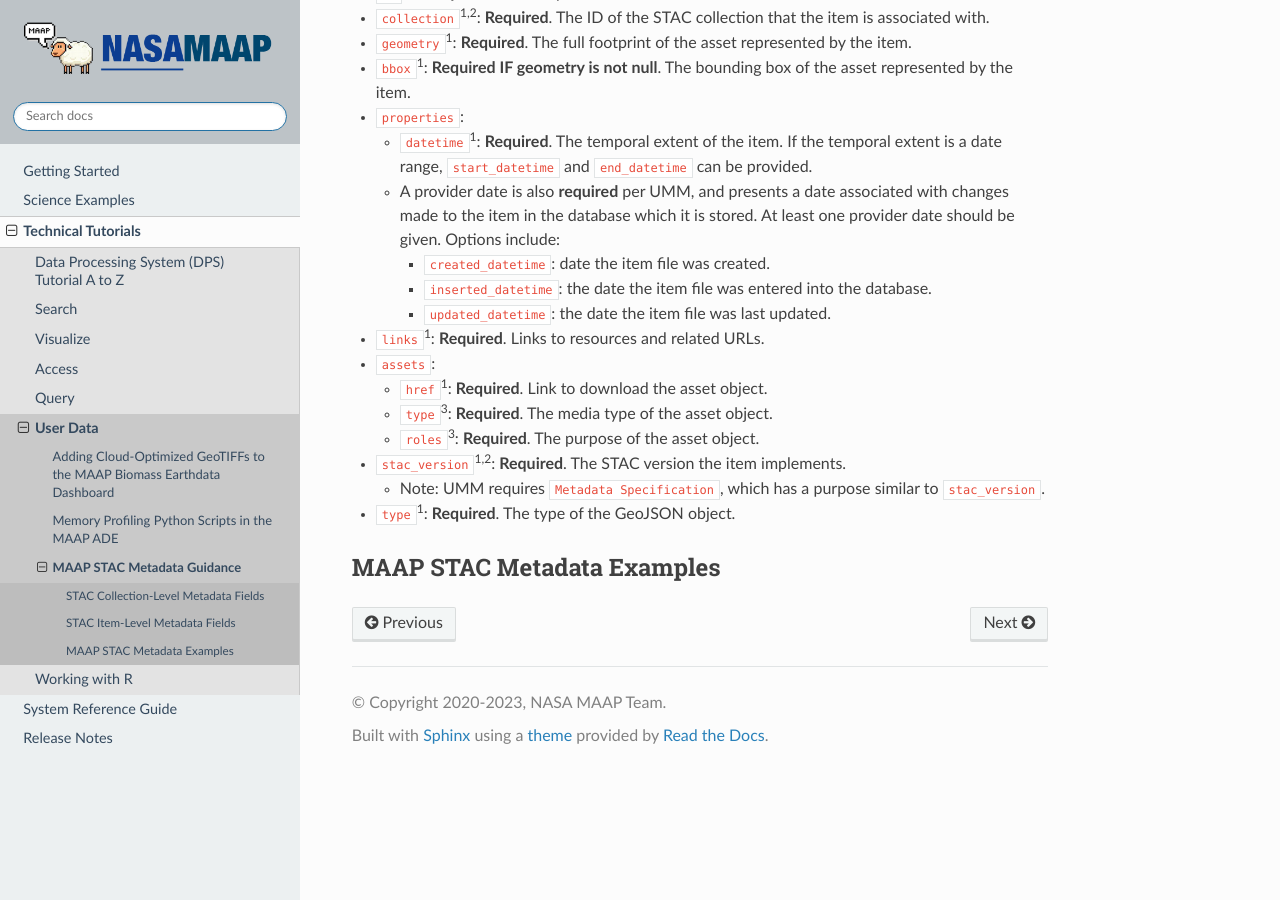
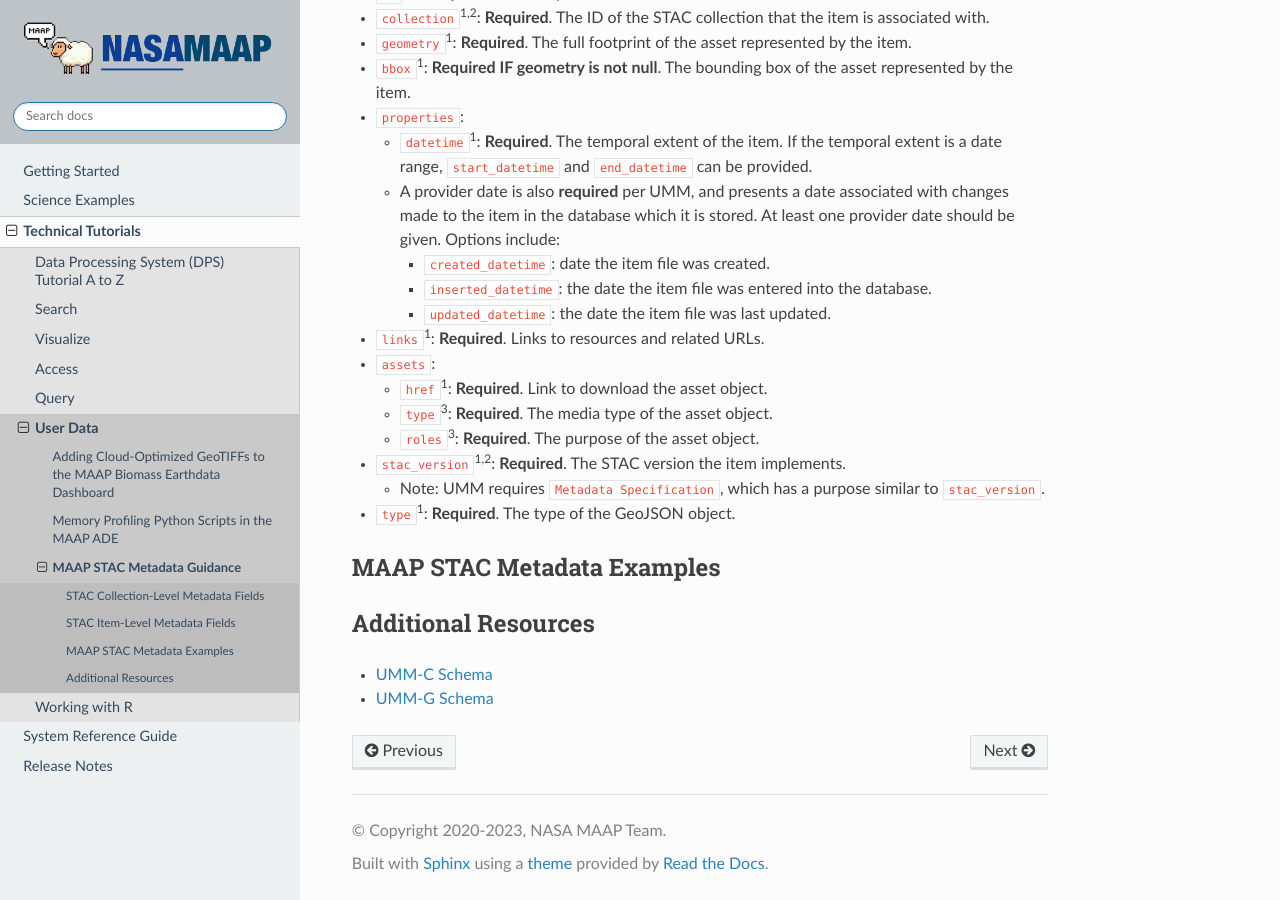
Before and after one commit to MAAP-Project/maap-documentation, a Sphinx documentation site: the page built from docs/source/technical_tutorials/user_data/stac_metadata.rst, in a window 1280 px wide and 900 px high, scrolled down 2190 px. Built offline with Sphinx 7.4.7 and the Read the Docs theme 3.1.0, drawn with Linux system fonts in a browser that asks for light colours; pages that are not in the unit, such as notebooks, are missing from menus.

Commit message:
add umm links

```diff
--- a/docs/source/technical_tutorials/user_data/stac_metadata.rst
+++ b/docs/source/technical_tutorials/user_data/stac_metadata.rst
@@ -183,3 +183,8 @@ fields.
 
 MAAP STAC Metadata Examples
 -----------------------------
+
+Additional Resources
+-----------------------------
+- `UMM-C Schema <https://git.earthdata.nasa.gov/projects/EMFD/repos/unified-metadata-model/browse/collection>`__
+- `UMM-G Schema <https://git.earthdata.nasa.gov/projects/EMFD/repos/unified-metadata-model/browse/granule>`__
```
